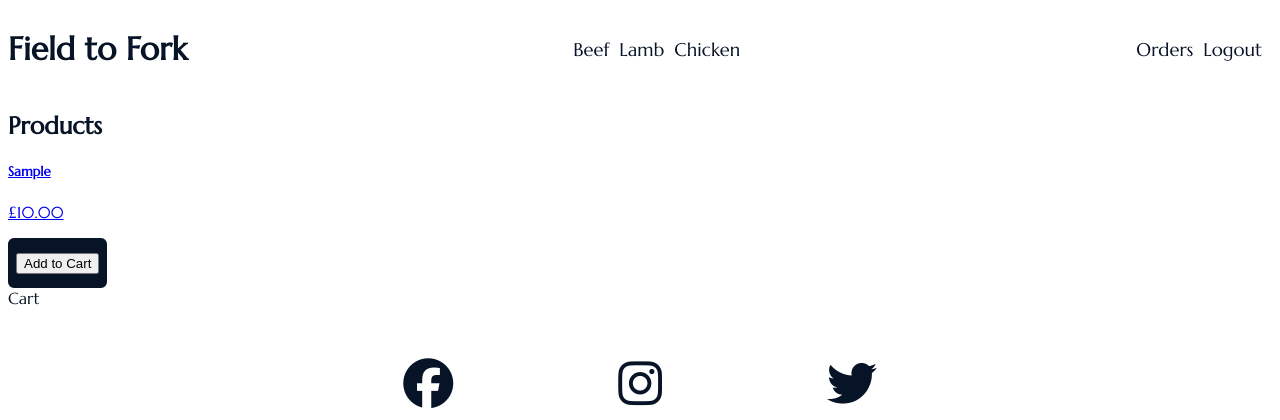
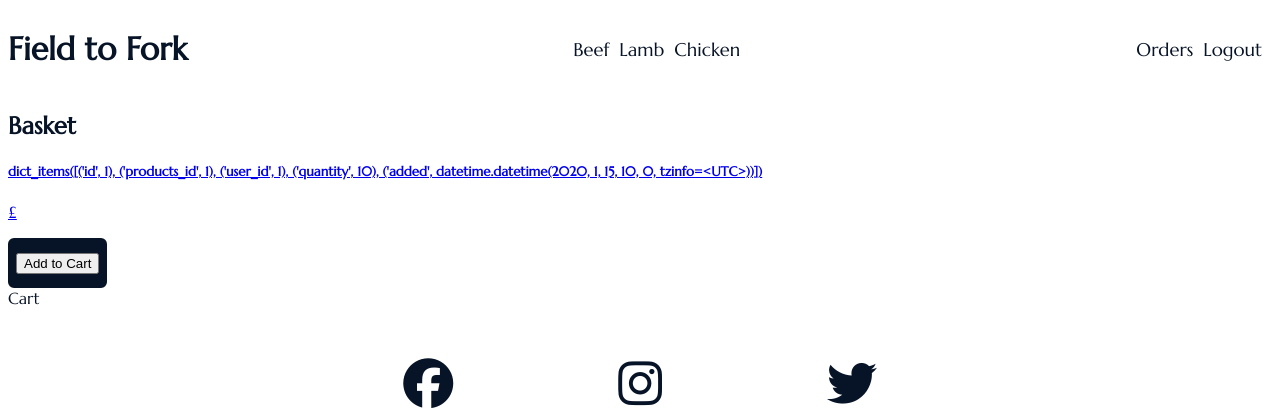
Before and after one commit to Dyl06/field-to-fork, a Django app: page /basket/ in a window 1280 px wide. Shown: the top 420 px of the page. Run offline with Django 3.2, Linux system fonts and the light colour scheme; a user stored in the database is signed in; tables that the repository leaves empty hold one stand-in row (values such as "Sample post"); some libraries are stand-ins or nearby versions.

Commit message:
Create basket page. Add model for user items in basket.

```diff
--- a/farmshop/urls.py
+++ b/farmshop/urls.py
@@ -8,10 +8,11 @@ urlpatterns = [
          views.CategoryList.as_view(), name='product_list'),
     path('order/<str:category>',
          login_required(views.PlaceOrder.as_view()), name='place_order'),
+    path('basket/', login_required(views.Basket.as_view()),
+         name='basket'),
     path('my_orders/', login_required(views.OrderList.as_view()),
          name='orders'),
     path('register/', views.RegisterRequest.as_view(), name='register'),
     path('login/', views.Login.as_view(), name='login'),
     path('logout/', views.Logout.as_view(), name='logout'),
-    path('basket/', views.Basket.as_view(), name='basket')
  ]
--- a/farmshop/views.py
+++ b/farmshop/views.py
@@ -134,15 +134,6 @@ class OrderList(View):
 
             user_orders = self.get_orders(request)
 
-        return render(
-            request,
-            'my_orders.html',
-            {
-                "order_list": user_orders,
-                "message": f"Order Number {order_id}: Deleted Successfully"
-            },
-        )
-
 
 class RegisterRequest(View):
 
@@ -234,14 +225,13 @@ class Basket(View):
 
     def get(self, request, *args, **kwargs):
 
-        products = Product.objects
-        product_list = get_list_or_404(products)
+        basket_items = UserItem.objects
 
         return render(
             request,
             'cart.html',
             {
-                "products": product_list,
+                "items": basket_items.values(),
             },
         )
 
--- a/templates/cart.html
+++ b/templates/cart.html
@@ -2,12 +2,17 @@
 
 {% block content %}
 
+<h2>Basket</h2>
+
+{% if items|length == 0 %}
+<p>Cart is Empty. Please add some items to cart.</p>
+{% endif %}
+
 <div class="grid grid-cols-3 gap-4 m-12">
     <div class="col-span-2">
-        <h2 class="font-medium leading-tight text-4xl mt-0 mb-4 text-blue-600">Products</h2>
 
         <div class="flex flex-wrap">
-            {% for product in products %}
+            {% for product in items %}
             <a href="#" class="w-[50%] p-6 max-w-sm bg-white rounded-lg border border-gray-200">
                 <h5>
                     {{ product.items }}
--- a/templates/my_orders.html
+++ b/templates/my_orders.html
@@ -40,6 +40,8 @@
     <form method="post" target="">
         {% csrf_token %}
         <input type="hidden" name="action" value="delete"/>
+        <input type="hidden" name="action" value="increase_quantity"/>
+        <input type="hidden" name="action" value="decrease_quantity"/>
         <input type="hidden" name="order_id" value="{{ order.id }}"/>
         <input type="submit" value="Delete Order"/>
     </form>
```
Also changed, not shown: templates/index.html (+4 -4 lines), farmshop/migrations/0008_rename_product_useritem_products.py (added), static/background1.jpeg (deleted), static/background1.webp (added), static/beef.jpeg (deleted), static/beef.webp (added), static/chicken.jpeg (deleted), static/chicken.webp (added), static/lamb.jpeg (deleted), static/lamb.webp (added).
